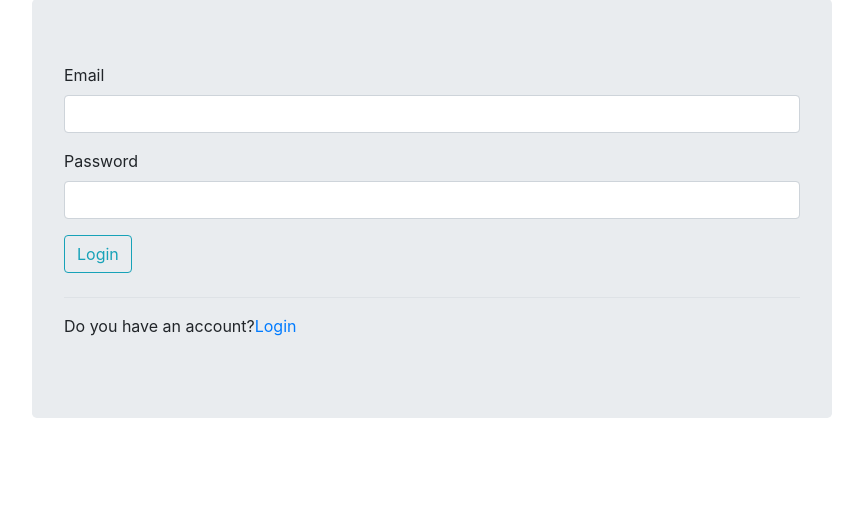
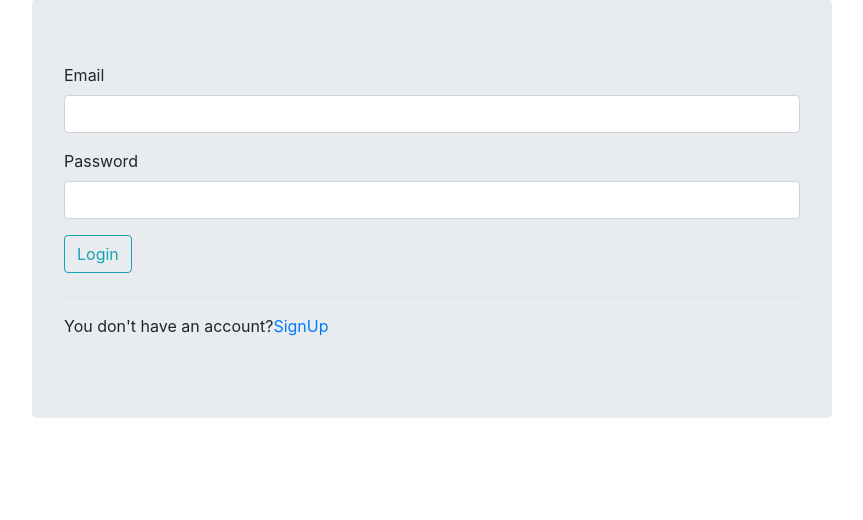
Before and after one commit to SimonOkello/StackOverflow-lite, a Flask app: page /login in a window 1280 px wide. Shown: the part 57-577 px from the top of the page, without its empty margins (208-1071 px from the left). Run offline with Flask 2, Linux system fonts and the light colour scheme; parts of the project's set-up code (start-up, migrations or seed data) failed here and were passed over; some libraries are stand-ins or nearby versions.

Commit message:
Made alot of changes

```diff
--- a/stack/templates/login.html
+++ b/stack/templates/login.html
@@ -24,7 +24,7 @@
     </form>
     <div class="border-top pt-3">
         <small class="text muted"></small>
-        <p>Do you have an account?<a href="{{url_for('login')}}">Login</a> </p>
+        <p>You don't have an account?<a href="{{url_for('register')}}">SignUp</a> </p>
     </div>
 </div>
 {% endblock %}
```
